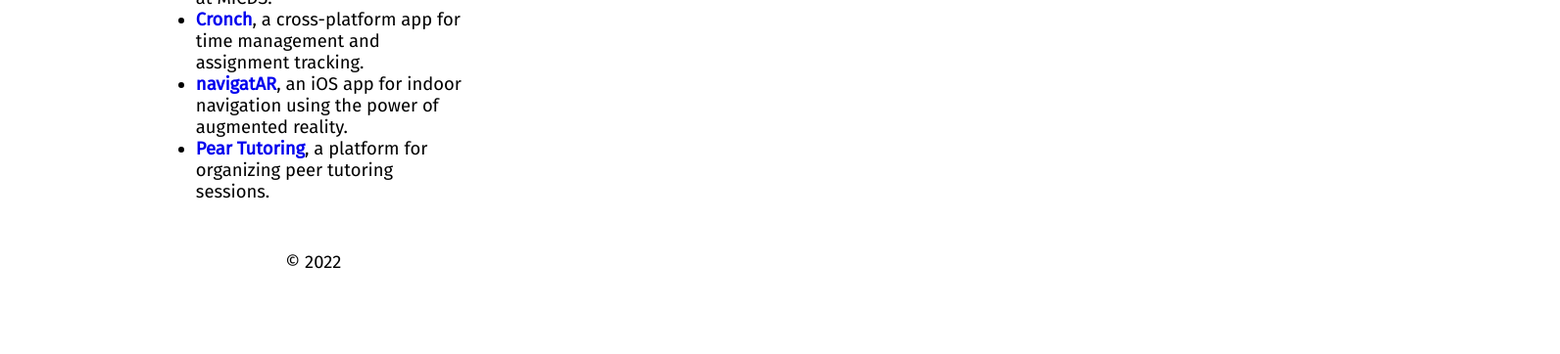
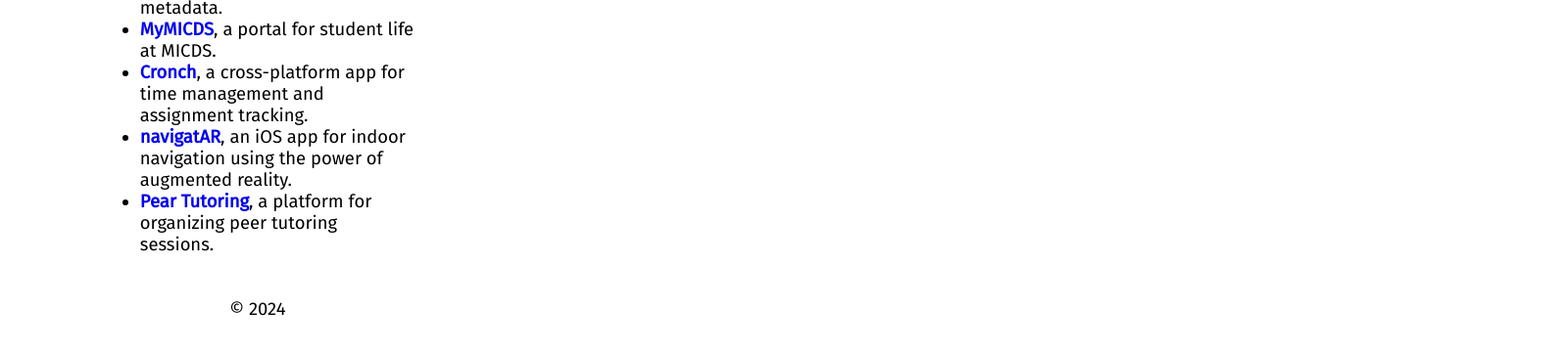
Before and after one commit to nickbclifford/nickclifford.me-v3, a website: page index.html in a window 1280 px wide. Shown: the part 830-1192 px from the top of the page at 98% size, 1592 px wide, since content can reach past the window. Before the commit the page ends 1133 px from the top, so only its background shows below. Drawn offline with nearby package versions, Linux system fonts and the light colour scheme; files that its build step writes are made by us from their sources.

Commit message:
new image?

```diff
--- a/index.html
+++ b/index.html
@@ -90,7 +90,7 @@
 				</section>
 			</main>
 			<footer>
-				<p>&copy; 2022</p>
+				<p>&copy; 2024</p>
 			</footer>
 		</div>
 		<img id="main-photo" src="assets/me.jpg" alt="Main photo" />
--- a/index.scss
+++ b/index.scss
@@ -22,6 +22,8 @@
 	width: 100%;
 
 	@include vertical-flex;
+
+	padding: 5%;
 
 	> * {
 		margin: 1%;
@@ -112,6 +114,7 @@
 	}
 
 	#content {
+		padding: 0;
 		margin-top: 5%;
 
 		> * {
```
Also changed, not shown: assets/me.jpg.
